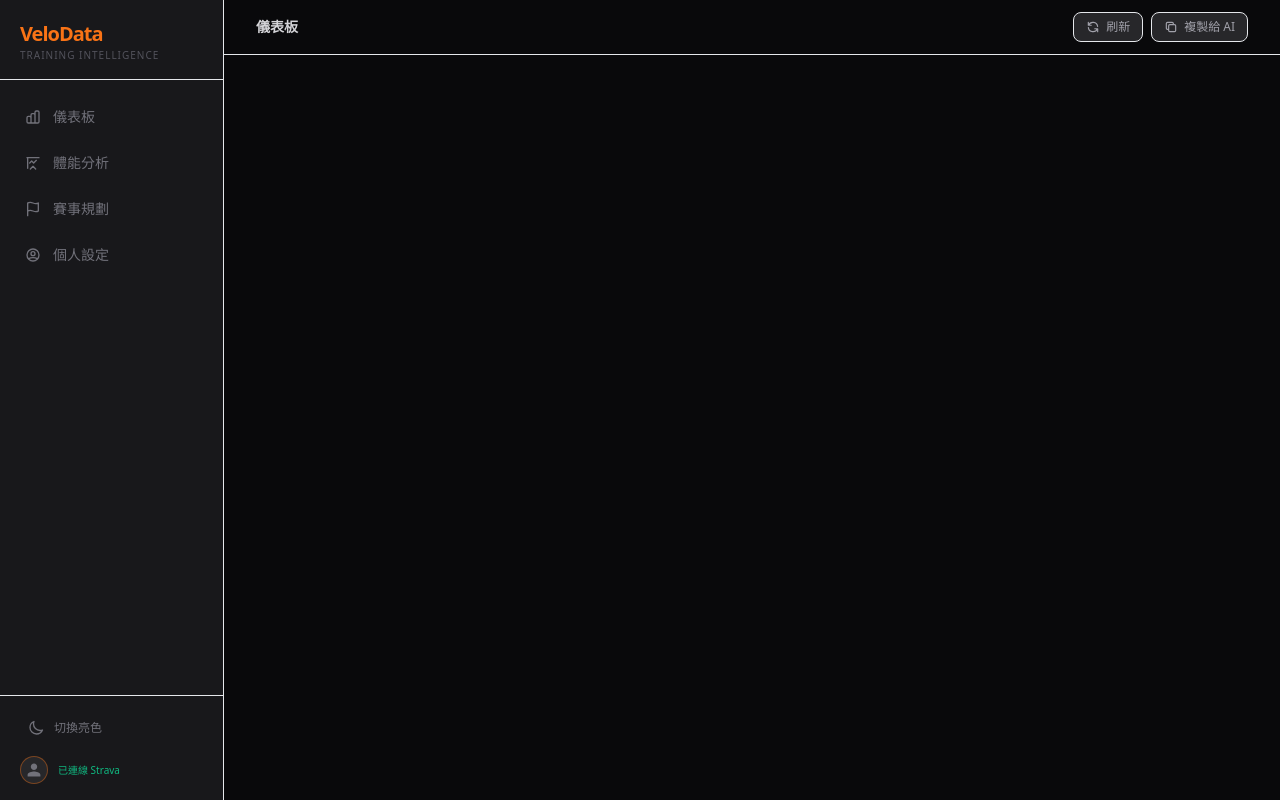
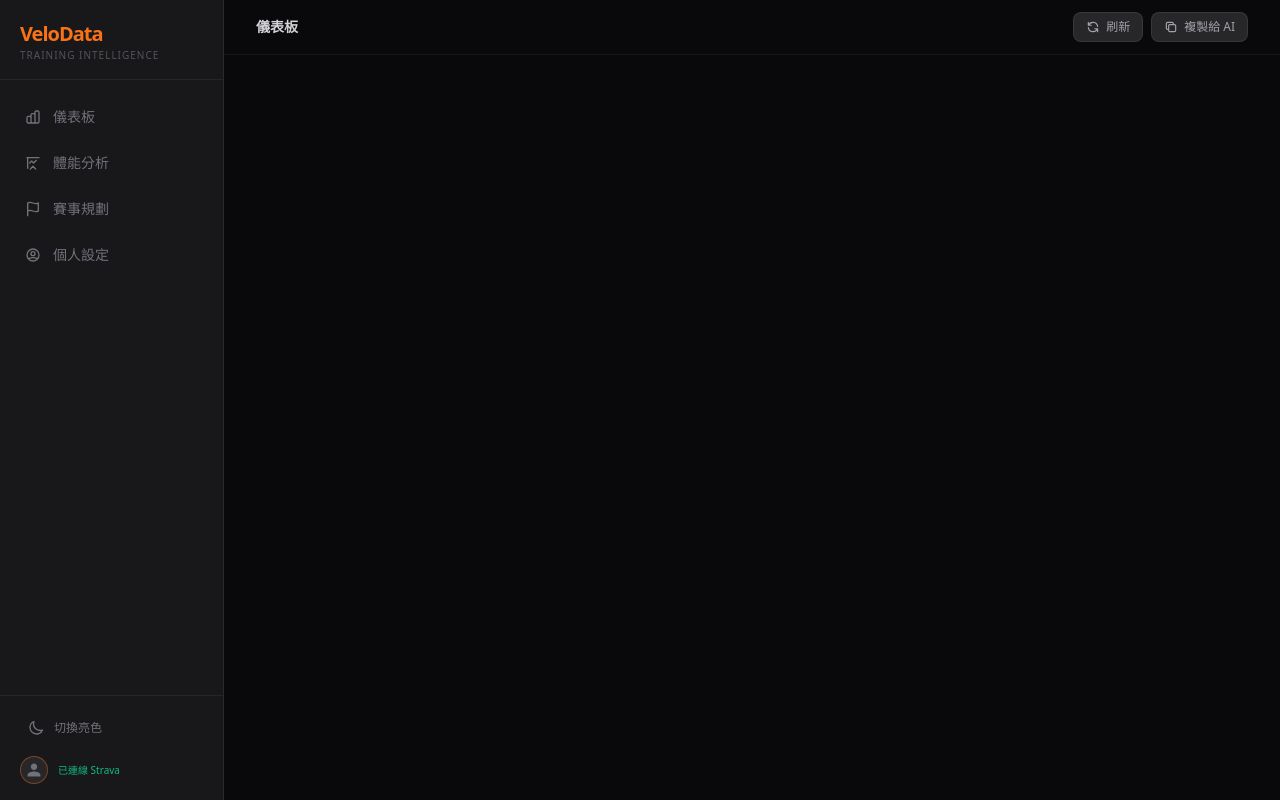
Before and after one commit to YC815/VeloData, a Flask app: template templates/base.html in a window 1280 px wide. Run offline with Flask 3, Linux system fonts and the light colour scheme; the template is opened without the code that fills it, so the values that code supplies are empty; some libraries are stand-ins or nearby versions.

Commit message:
fix: 修正半透明邊框在 CDN 環境下生成為實色的問題
Tailwind CDN 對 border-white/N opacity modifier 可能直接生成 border-color: white
（100% 不透明），在深色背景上顯示為刺眼的純白實色邊框。

在 <style> 區塊明確定義 .border-white\/6 ~ \/25 的 rgba 覆寫，
確保所有環境下邊框都呈現正確的半透明白。

Co-authored-by: Cursor <cursoragent@cursor.com>

```diff
--- a/templates/base.html
+++ b/templates/base.html
@@ -8,6 +8,14 @@
     <script src="https://cdn.jsdelivr.net/npm/chart.js@4.4.0/dist/chart.umd.min.js"></script>
     <script src="https://unpkg.com/htmx.org@2.0.4/dist/htmx.min.js"></script>
     <style>
+      /* 明確定義半透明邊框（補充 CDN 可能不生成 /N opacity 的問題） */
+      .border-white\/6  { border-color: rgba(255, 255, 255, 0.06) !important; }
+      .border-white\/8  { border-color: rgba(255, 255, 255, 0.08) !important; }
+      .border-white\/10 { border-color: rgba(255, 255, 255, 0.10) !important; }
+      .border-white\/15 { border-color: rgba(255, 255, 255, 0.15) !important; }
+      .border-white\/20 { border-color: rgba(255, 255, 255, 0.20) !important; }
+      .border-white\/25 { border-color: rgba(255, 255, 255, 0.25) !important; }
+
       /* 亮色模式覆寫 */
       .light-mode {
         background-color: #f4f4f5 !important;
--- a/templates/login.html
+++ b/templates/login.html
@@ -5,6 +5,9 @@
     <meta name="viewport" content="width=device-width, initial-scale=1.0" />
     <title>VeloData | 連結 Strava</title>
     <script src="https://cdn.tailwindcss.com"></script>
+    <style>
+      .border-white\/8  { border-color: rgba(255, 255, 255, 0.08) !important; }
+    </style>
   </head>
   <body class="bg-zinc-950 text-zinc-100 font-sans flex items-center justify-center min-h-screen">
 
```
